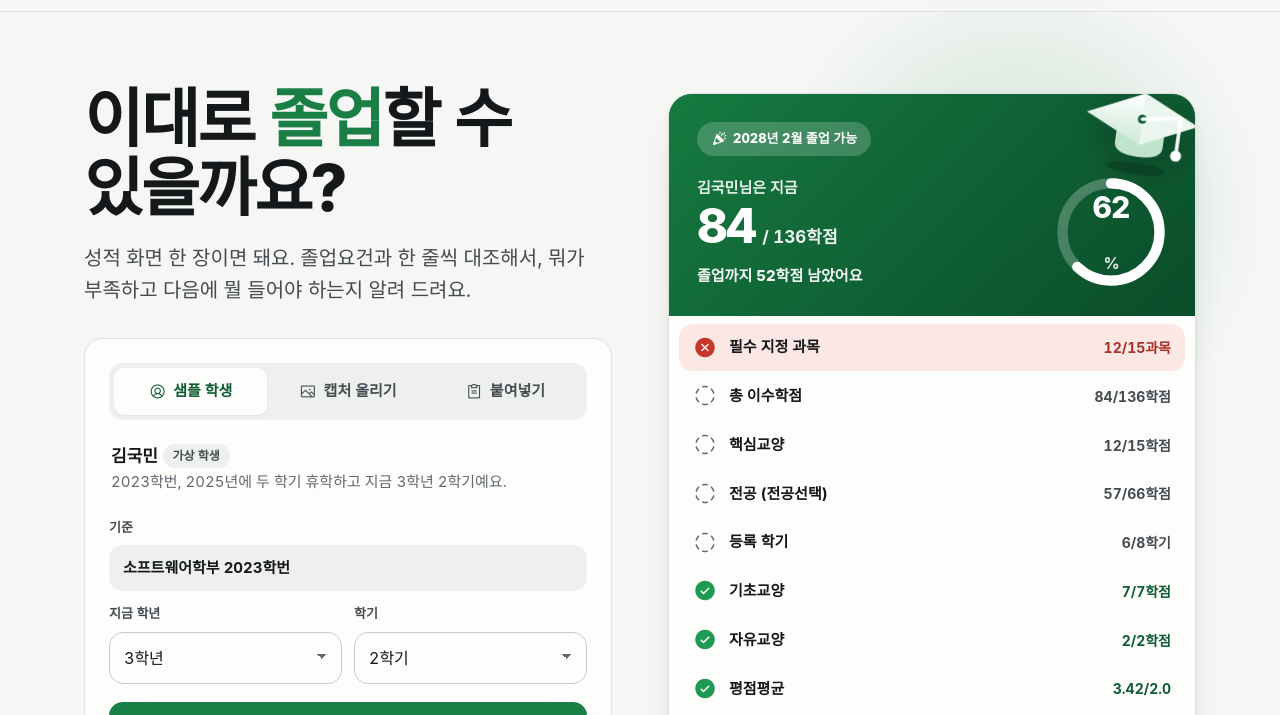
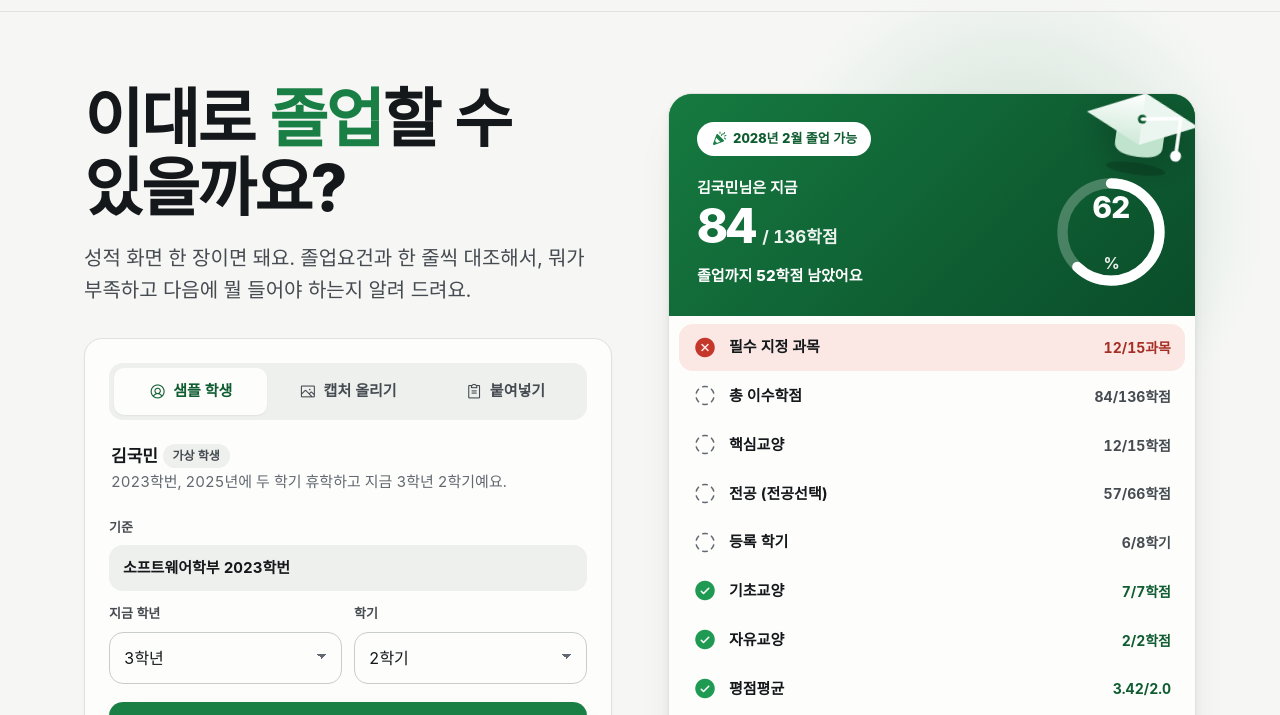
Before and after one commit to Jeon-ChaeA/AI-BUILDER-CHALLENGE, a website: page app/public/index.html in a window 1280 px wide. Shown: the part 60-775 px from the top of the page. Drawn offline with nearby package versions, Linux system fonts and the light colour scheme; a web font is replaced by a local one.

Commit message:
접근성 마감: 리포트 배지 대비 확보, 체크 카드 side-tab 레일 제거
- 졸업 리포트 배지를 흰 pill + 초록 텍스트로 (초록 위 흰 텍스트 저대비 해결)
- 리포트 카드 그라데이션을 조금 더 깊은 초록으로, 흰 텍스트 WCAG AA 통과
- 체크 카드의 두꺼운 좌측 컬러 레일 제거(AI 티) — 상태는 아이콘·배경으로 전달

Co-Authored-By: Claude Opus 4.8 <noreply@anthropic.com>

```diff
--- a/app/public/styles.css
+++ b/app/public/styles.css
@@ -180,15 +180,15 @@ select { min-height: 48px; padding-right: 36px; appearance: none; cursor: pointe
 .cap-illu { position: absolute; top: -14px; right: -10px; width: 128px; height: auto; filter: drop-shadow(0 10px 16px rgb(0 0 0 / .22)); transform: rotate(8deg); }
 @media (prefers-reduced-motion: no-preference) { .cap-illu { animation: bob 4.5s ease-in-out infinite; } }
 @keyframes bob { 0%, 100% { transform: translateY(0) rotate(8deg); } 50% { transform: translateY(-7px) rotate(8deg); } }
-.rc-badge { position: relative; display: inline-flex; align-items: center; gap: 6px; padding: 6px 14px; border-radius: 999px; background: rgb(255 255 255 / .2); color: #fff; font-size: .8125rem; font-weight: 800; backdrop-filter: blur(4px); }
-.rc-badge i { color: #fff; font-size: 1rem; }
+.rc-badge { position: relative; display: inline-flex; align-items: center; gap: 6px; padding: 6px 14px; border-radius: 999px; background: #fff; color: var(--green-ink); font-size: .8125rem; font-weight: 800; }
+.rc-badge i { color: var(--green); font-size: 1rem; }
 .rc-row { display: flex; align-items: center; gap: 16px; margin-top: 20px; }
 .rc-info { flex: 1; min-width: 0; }
-.rc-who { font-size: .9375rem; opacity: .9; font-weight: 600; }
+.rc-who { font-size: .9375rem; font-weight: 600; }
 .rc-big { display: flex; align-items: baseline; gap: 7px; margin-top: 2px; }
 .rc-big strong { font-size: 3rem; font-weight: 800; line-height: 1; letter-spacing: -0.04em; }
 .rc-big span { font-size: 1.0625rem; font-weight: 700; opacity: .92; }
-.rc-left { margin-top: 12px; font-size: .9375rem; font-weight: 600; opacity: .95; }
+.rc-left { margin-top: 12px; font-size: .9375rem; font-weight: 600; }
 .rc-left strong { font-weight: 800; }
 /* 원형 진행률 링 */
 .rc-ring { position: relative; width: 112px; height: 112px; flex: none; }
@@ -291,7 +291,7 @@ select.cell-edit { width: auto; background-image: none; padding-right: 8px; }
 .tally .bad { color: var(--red-ink); background: var(--red-soft); border-color: transparent; } .tally .bad i { color: var(--red); }
 .tally .mid { color: var(--ink-2); } .tally .mid i { color: var(--ink-3); }
 .full { margin-top: 28px; display: grid; gap: 12px; }
-.full .check { background: var(--surface); border: 1px solid var(--line); border-radius: var(--r-lg); border-left: 5px solid var(--c); overflow: hidden; transition: box-shadow .2s, border-color .2s; }
+.full .check { background: var(--surface); border: 1px solid var(--line); border-radius: var(--r-lg); overflow: hidden; transition: box-shadow .2s, border-color .2s; }
 .full .check[data-s="fail"] { box-shadow: 0 10px 30px -16px rgb(224 70 70 / .4); }
 .full details > summary {
   display: grid; grid-template-columns: 26px 1fr auto 20px; align-items: center; gap: 16px;
```
